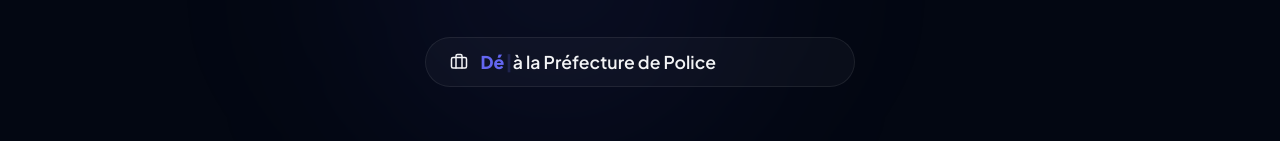
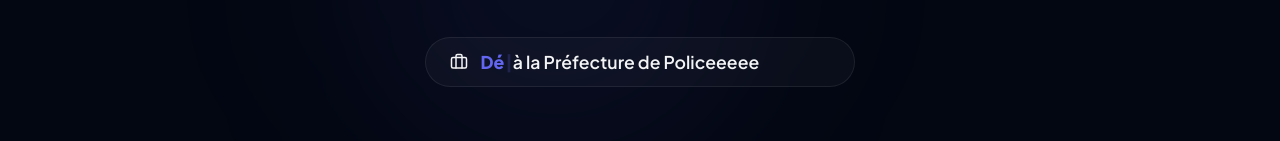
Before and after one commit to DaluxOnFlux/Portfolio, a React (Vite) app: page / in a window 1280 px wide. Shown: the part 410-551 px from the top of the page. Built offline with nearby package versions, Linux system fonts and the light colour scheme.

Commit message:
Update App.jsx

```diff
--- a/src/App.jsx
+++ b/src/App.jsx
@@ -89,7 +89,9 @@
                   deleteSpeed: 50,
                 }}
               />
-              <span className="company-name">à la Préfecture de Police</span>
+              <span className="company-name">
+                à la Préfecture de Policeeeee
+              </span>
             </div>
           </div>
         </motion.div>
```
